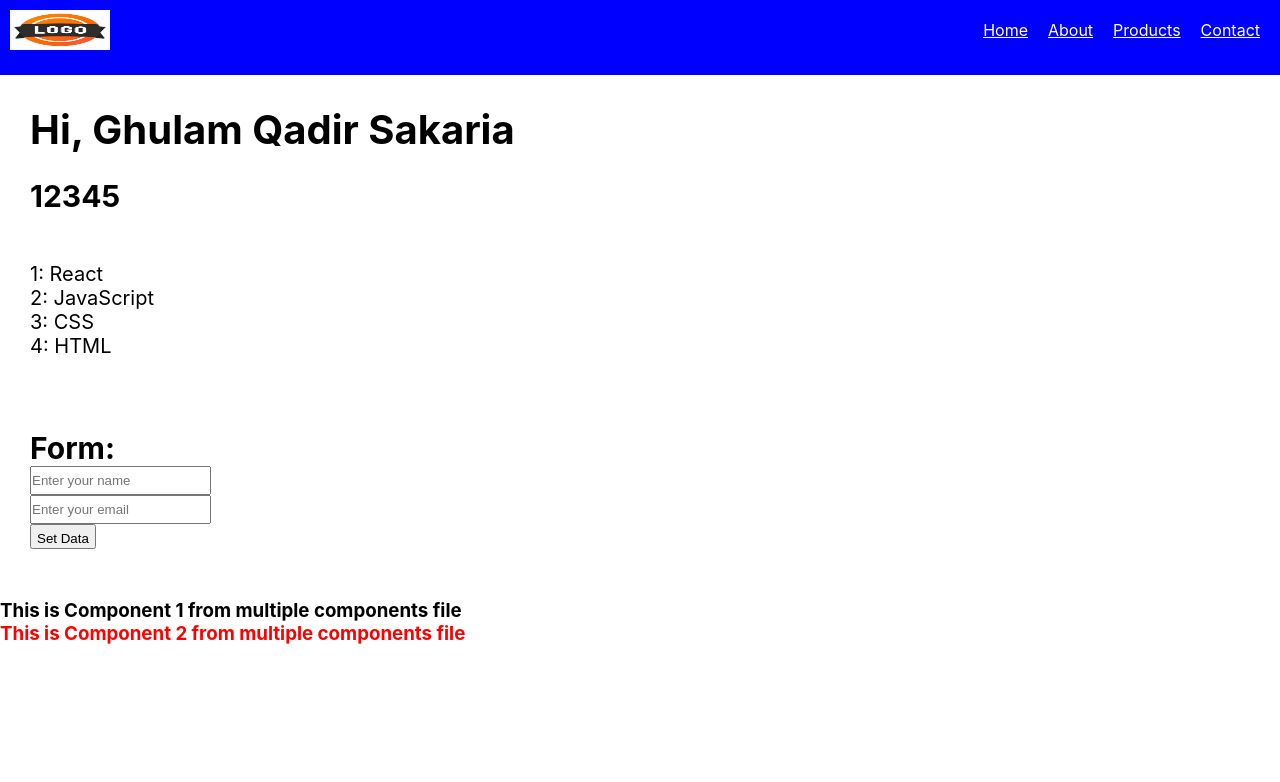
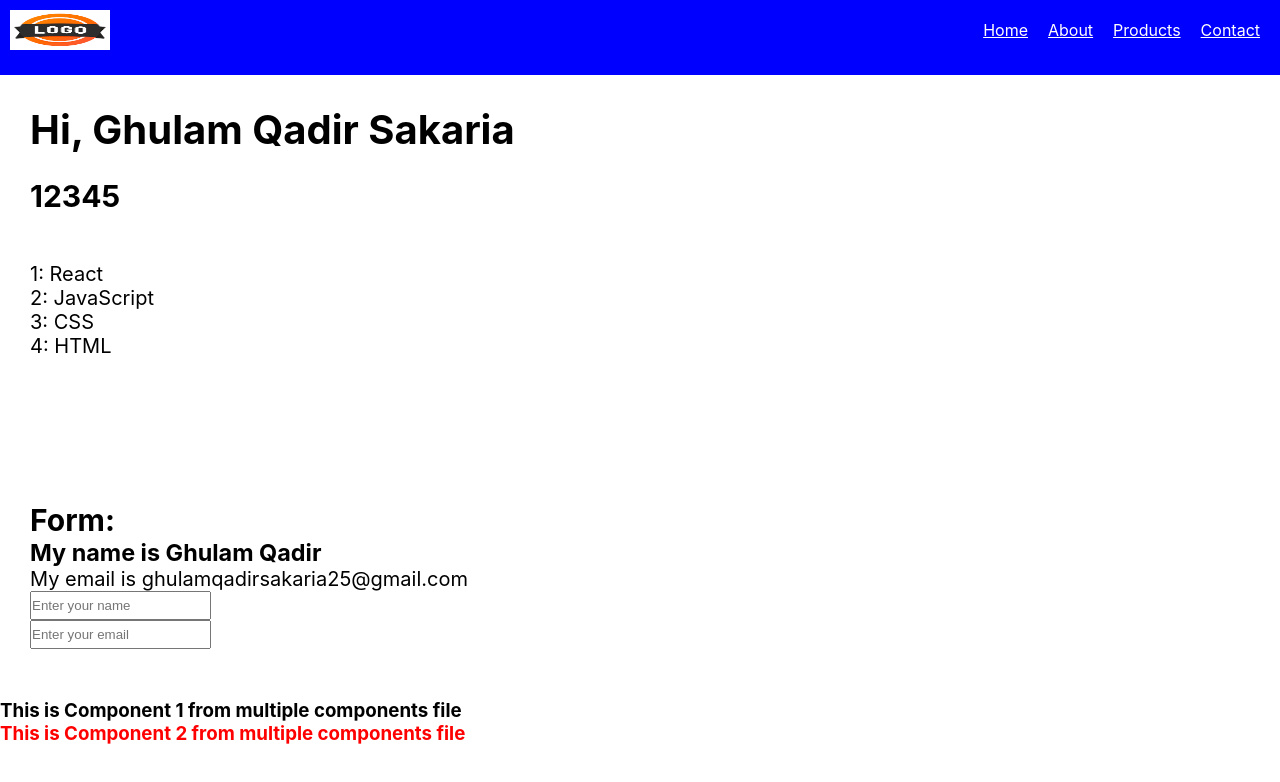
Before and after one commit to GhulamQadir/React-practise, a React (Create React App) app: page / in a window 1280 px wide. Shown: the top 782 px of the page. Built offline with nearby package versions, Linux system fonts and the light colour scheme.

Commit message:
state changes

```diff
--- a/src/Components/MainComponent/main-component.js
+++ b/src/Components/MainComponent/main-component.js
@@ -9,11 +9,10 @@ class MainComponent extends Component {
             name: "Ghulam Qadir",
             email: "ghulamqadirsakaria25@gmail.com"
         }
-        this.state = {
-            name: "Ghulam Qadir",
-            email: "ghulamqadirsakaria25@gmail.com"
-        }
+
+
         // this.setName = this.setName.bind(this)
+        // this.handleChange = this.handleChange(this)
     }
 
 
@@ -46,16 +45,16 @@ class MainComponent extends Component {
     }
 
 
-    setData = (e) => {
 
 
-        e.preventDefault();
+    // Updating value onChange
+    handleChange(e) {
+        this.setState({
+            [e.target.name]: e.target.value
+        })
     }
 
-    handleChange(e) {
 
-        console.log(e.target.value)
-    }
 
 
     render() {
@@ -109,20 +108,26 @@ class MainComponent extends Component {
                 <input onChange={(e) => this.setUserName(e)} type="text" placeholder="Enter your name" /> */}
 
 
-
+                <br />
+                <br />
+                <br />
 
 
                 {/* Form Using State */}
                 <h2>Form:</h2>
-                <form method="post" onSubmit={this.setData}>
-                    <input onSubmit={(e) => this.handleChange(e)} name="name" type="text" placeholder="Enter your name" />
+                <form onSubmit={(e) => { e.preventDefault() }}>
+                    <h3>My name is {this.state.name}</h3>
+                    <p>My email is {this.state.email}</p>
+                    <input onChange={(e) => this.handleChange(e)} name="name" type="text" placeholder="Enter your name" />
                     <br />
-                    <input onSubmit={(e) => this.handleChange(e)} name="email" type="text" placeholder="Enter your email" />
+                    <input onChange={(e) => this.handleChange(e)} name="email" type="text" placeholder="Enter your email" />
                     <br />
-                    <button onClick={this.setData}>Set Data</button>
+                </form>
 
-                </form>
-            </div>
+
+
+
+            </div >
         )
     }
 }
```
